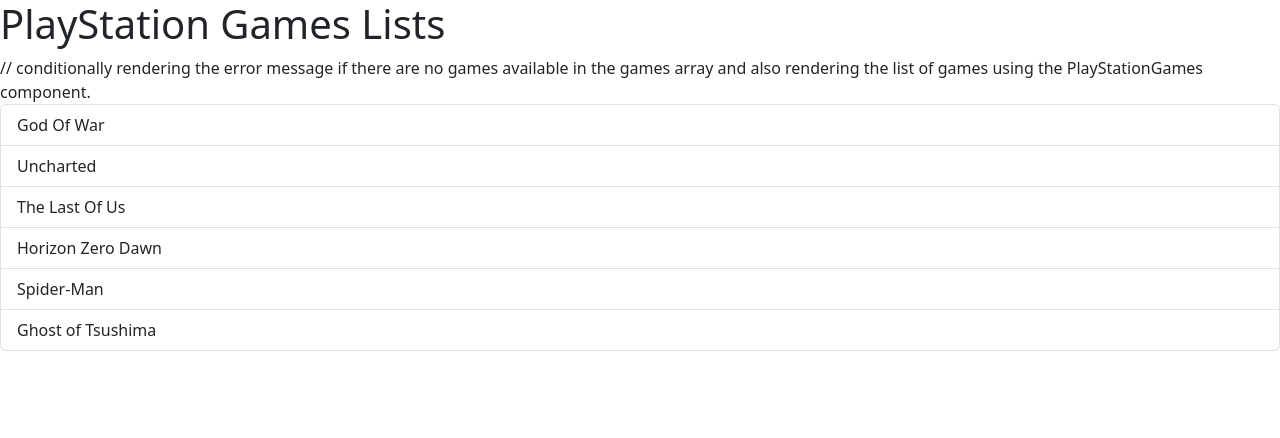
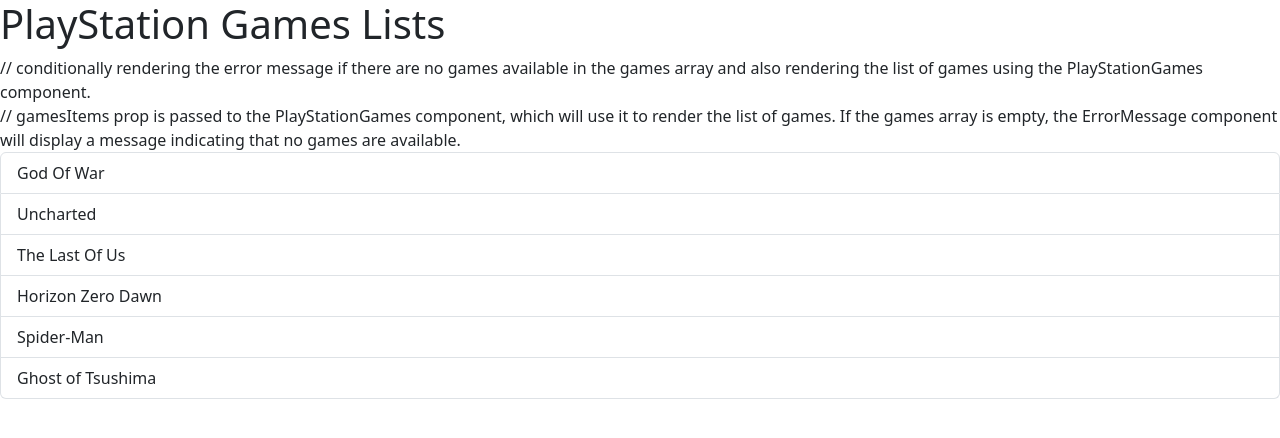
Before and after one commit to General-Monish/LEARNING_REACT, a React (Vite) app in the folder learning_Fragments-Topic/: page / in a window 1280 px wide. Shown: the top 438 px of the page. Built offline with nearby package versions, Linux system fonts and the light colour scheme.

Commit message:
added games comment proper

```diff
--- a/learning_Fragments-Topic/src/App.jsx
+++ b/learning_Fragments-Topic/src/App.jsx
@@ -10,6 +10,7 @@
     "Horizon Zero Dawn",
     "Spider-Man",
     "Ghost of Tsushima"
+
   ];
   return (
     //                               fragment
@@ -38,6 +39,7 @@
       <h1>PlayStation Games Lists</h1>
       // conditionally rendering the error message if there are no games available in the games array and also rendering the list of games using the PlayStationGames component.
       <ErrorMessage gamesItems={games} />
+      // gamesItems prop is passed to the PlayStationGames component, which will use it to render the list of games. If the games array is empty, the ErrorMessage component will display a message indicating that no games are available.
       <PlayStationGames gamesItems={games} />
     </>
   );
```
